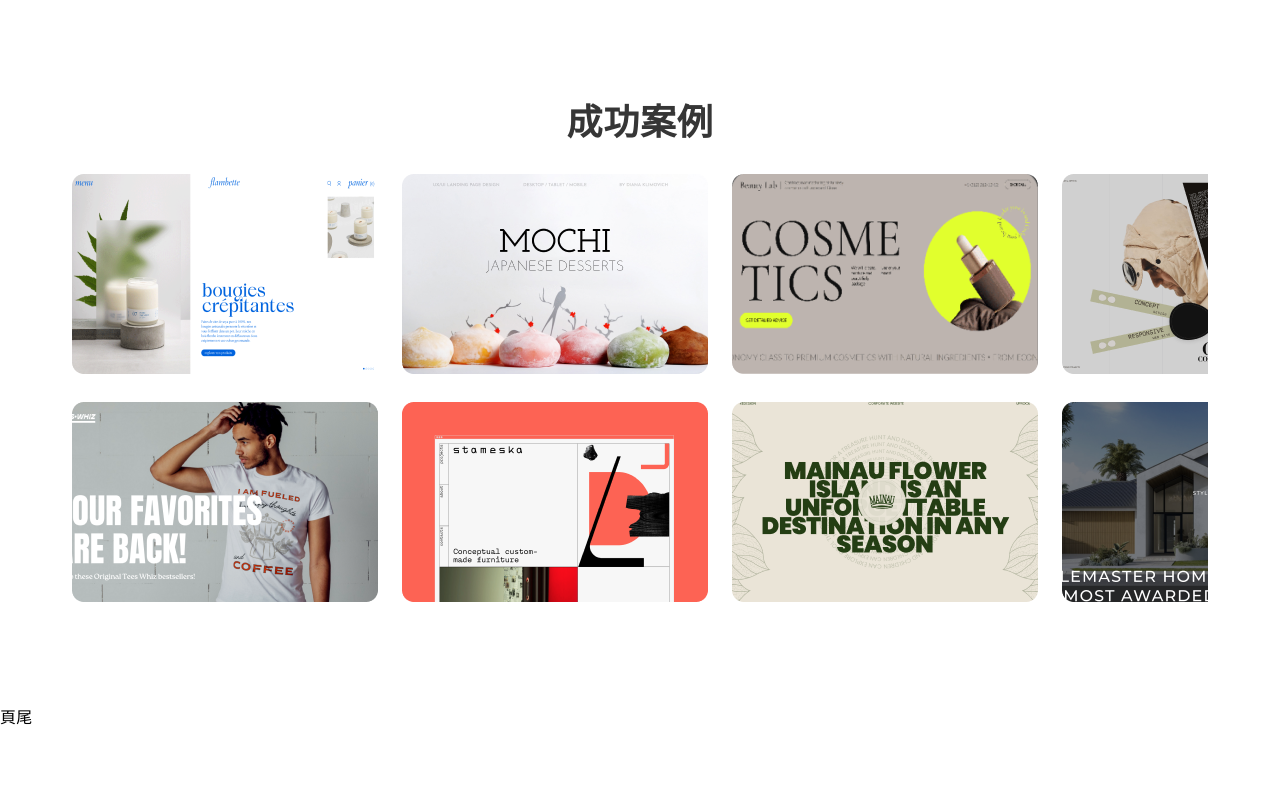
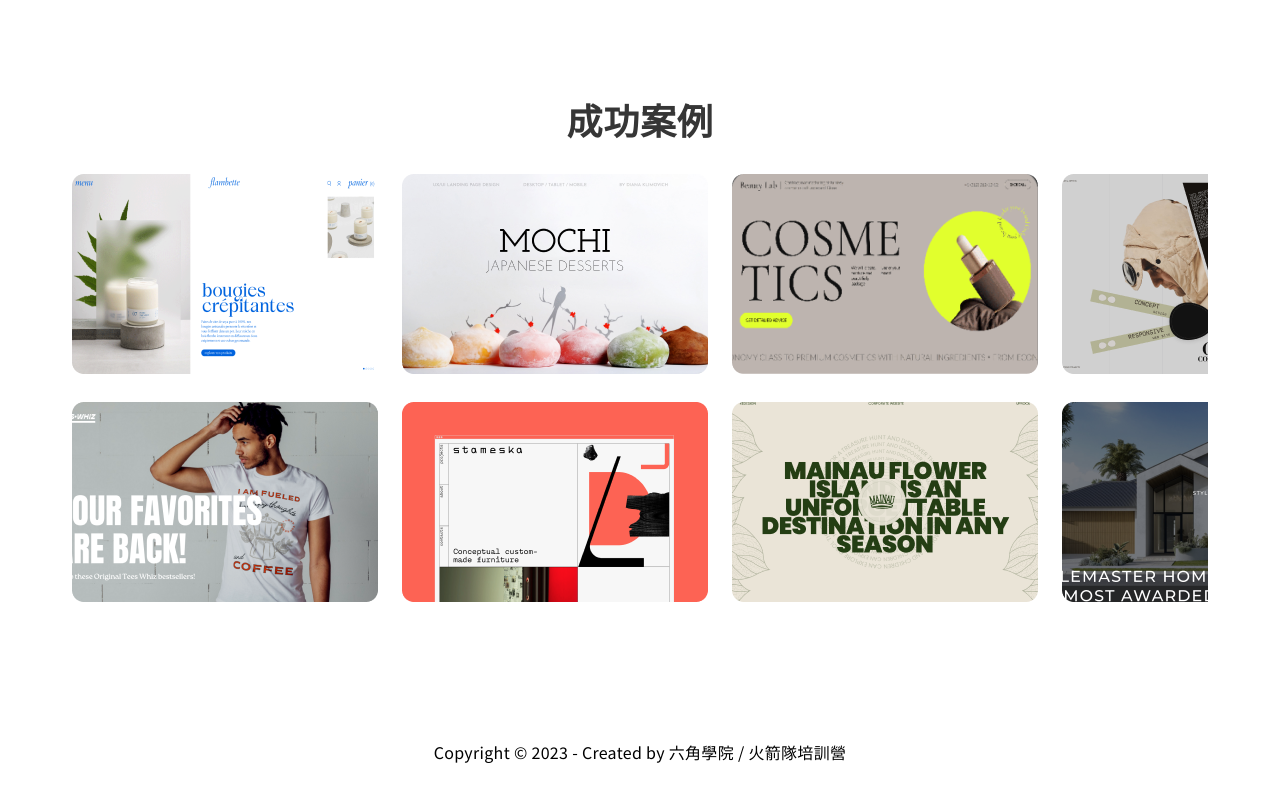
Before and after one commit to Danny-1211/ROCKET, a React (Vite) app: page / in a window 1280 px wide. Shown: the part 712-1512 px from the top of the page. Before the commit the page ends 1440 px from the top, so only its background shows below. Built offline with nearby package versions, Linux system fonts and the light colour scheme.

Commit message:
feat: footer components done

```diff
--- a/src/components/common/Footer.jsx
+++ b/src/components/common/Footer.jsx
@@ -1,8 +1,12 @@
 function Footer() {
     return(
-        <>
-            <h1>頁尾</h1>
-        </>
+        <div className="flex items-center justify-center bg-Neutral-white py-5 lg:py-9">
+            <p className=" hidden lg:block font-normal">Copyright © 2023 - Created by 六角學院 / 火箭隊培訓營</p>
+            <div className="flex flex-col items-center justify-center lg:hidden ">
+                <p>Copyright © 2023</p>
+                <p>Created by 六角學院 / 火箭隊培訓營</p>
+            </div>
+        </div>
     )
 }
 
```
